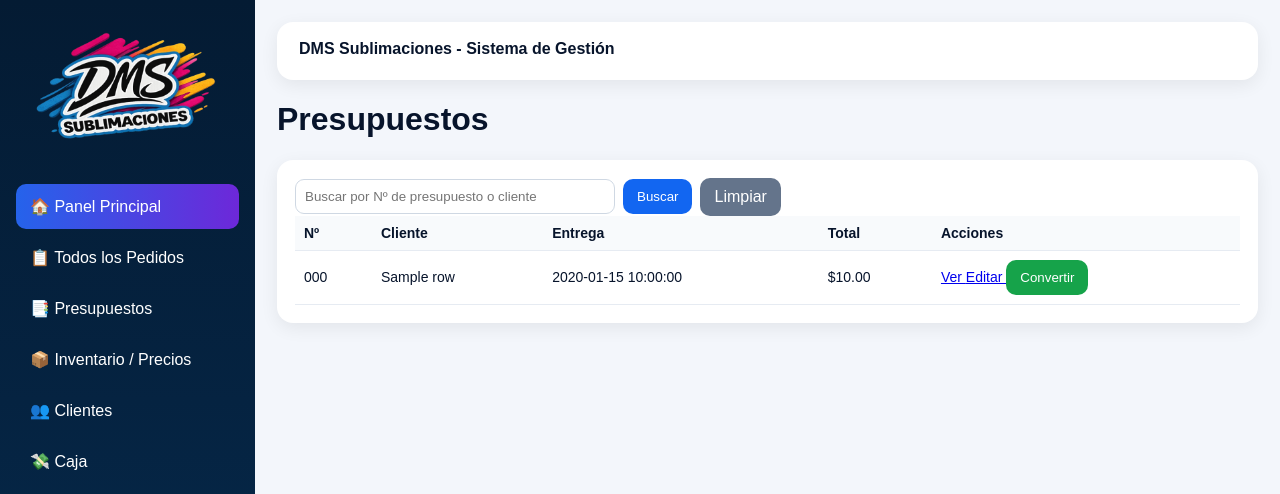
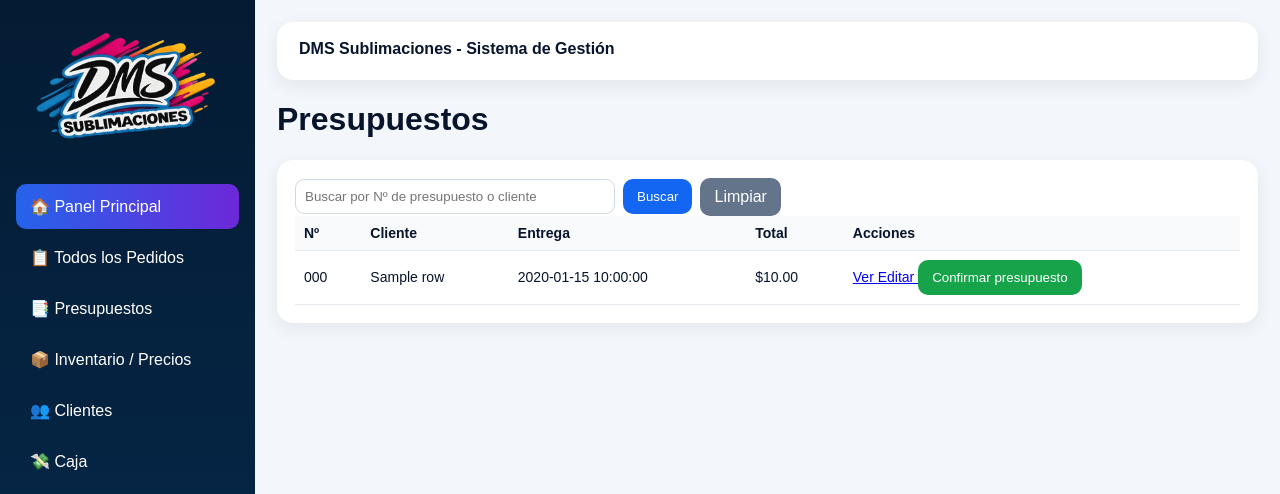
Before and after one commit to kmicaela20-ui/dms-sistema-pro, a Flask app: template templates/presupuestos.html in a window 1280 px wide. Shown: the top 494 px of the page. Run offline with Flask 3, Linux system fonts and the light colour scheme; the template is opened without the code that fills it: most values are stand-ins (such as "Sample title", 1, 10 or a date in 2020); parts of the project's set-up code (start-up, migrations or seed data) failed here and were passed over; some libraries are stand-ins or nearby versions.

Commit message:
Update presupuestos.html

```diff
--- a/templates/presupuestos.html
+++ b/templates/presupuestos.html
@@ -62,7 +62,7 @@ Editar
       onsubmit="return confirm('¿Convertir este presupuesto en Pedido/Factura?')">
 
 <button type="submit" class="btn green">
-Convertir
+Confirmar presupuesto
 </button>
 
 </form>
```
